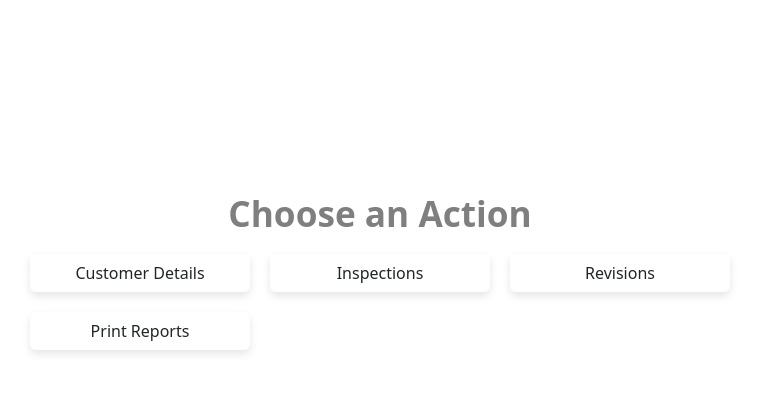
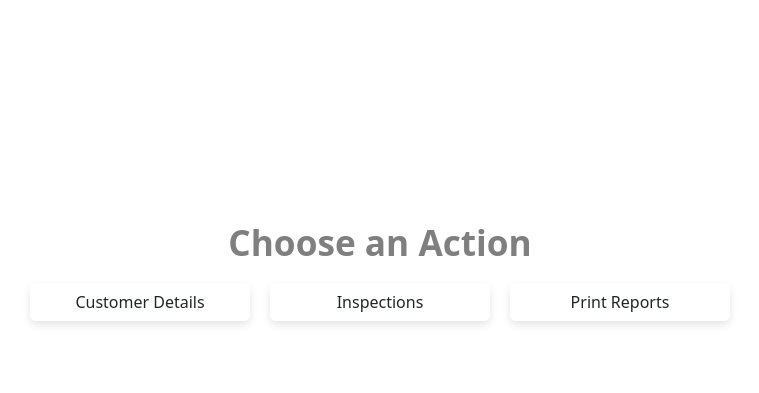
Before and after one commit to S-troup10/inspection-app, a Flask app: page / in a window 1280 px wide. Shown: the part 199-592 px from the top of the page, without its empty margins (260-1019 px from the left). Run offline with Flask 3, Linux system fonts and the light colour scheme.

Commit message:
Update index.html

```diff
--- a/templates/index.html
+++ b/templates/index.html
@@ -8,7 +8,6 @@
     <div class="action-buttons">
         <a href="/customer" class="btn primary-btn">Customer Details</a>
         <a href="/inspections" class="btn secondary-btn">Inspections</a>
-        <a href="/revisions" class="btn tertiary-btn">Revisions</a>
         <a href="/select-Inspections" class="btn secondary-btn">Print Reports</a>
     </div>
 </section>
```
